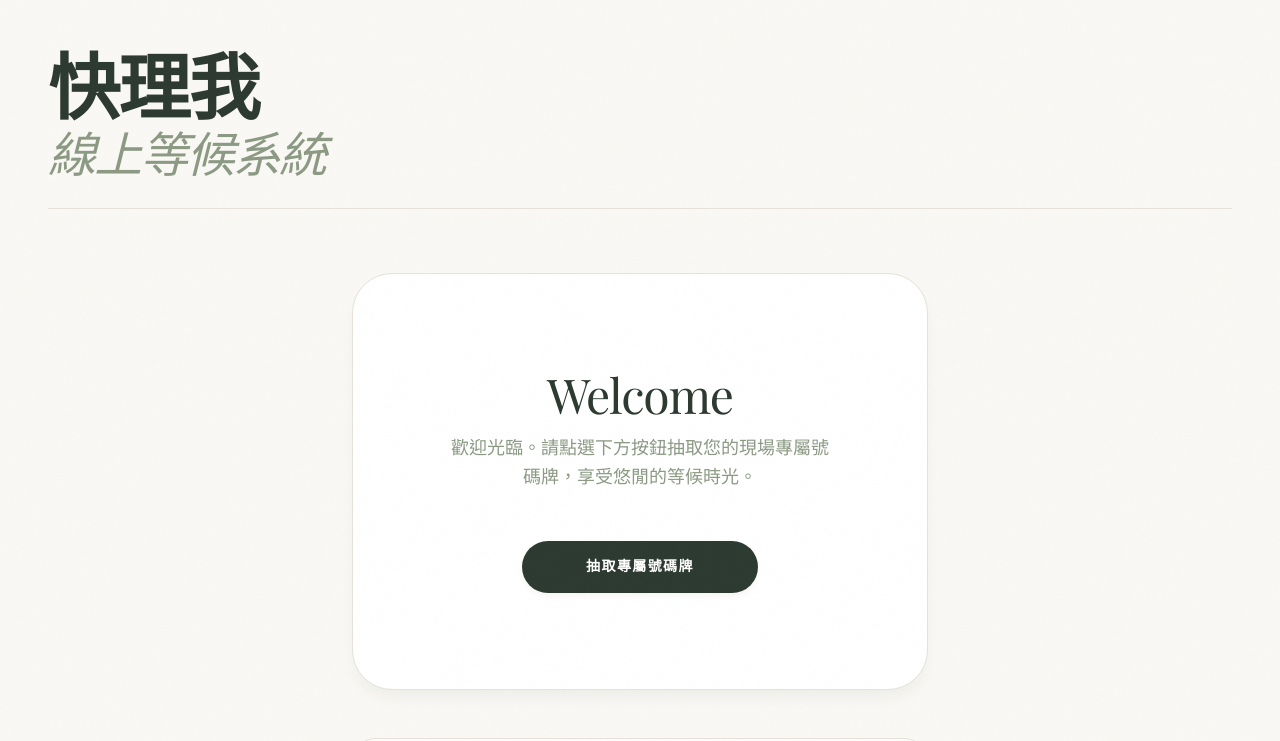
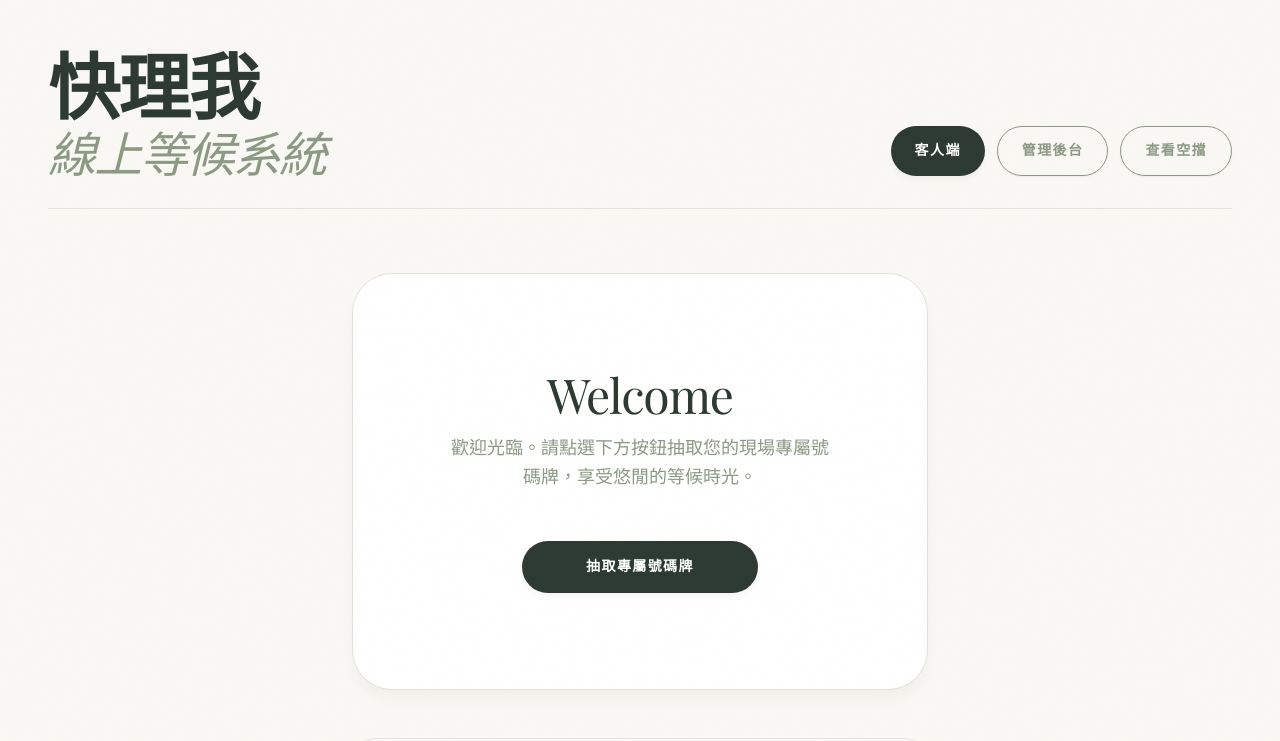
Before and after one commit to harrycodingnow/barbershop-linebot, a React (Vite) app: page / in a window 1280 px wide. Shown: the top 741 px of the page. Built offline with nearby package versions, Linux system fonts and the light colour scheme; a web font is replaced by a local one.

Commit message:
update boiii

```diff
--- a/src/App.jsx
+++ b/src/App.jsx
@@ -1,10 +1,11 @@
 import { useEffect, useState } from "react";
 import CustomerView from "./components/CustomerView";
 import AdminView from "./components/AdminView";
+import QueueDisplayView from "./components/QueueDisplayView";
 import { initSalonData } from "./utils/storage";
 import Button from "./components/ui/Button";
 
-const VALID_VIEWS = new Set(["customer", "admin"]);
+const VALID_VIEWS = new Set(["customer", "admin", "display"]);
 
 const getViewFromURL = () => {
   const params = new URLSearchParams(window.location.search);
@@ -42,6 +43,8 @@ function App() {
     switch (view) {
       case "admin":
         return <AdminView />;
+      case "display":
+        return <QueueDisplayView />;
       case "customer":
       default:
         return <CustomerView />;
@@ -59,6 +62,30 @@ function App() {
                 <span className="block italic pr-4 mt-2 text-4xl md:text-5xl text-sage">線上等候系統</span>
               </h1>
             </div>
+            {/* View Switchers */}
+            <nav className="flex flex-wrap gap-3">
+              <Button
+                onClick={() => navigateToView("customer")}
+                variant={view === "customer" ? "primary" : "outline"}
+                className="text-xs md:text-sm px-4 md:px-6"
+              >
+                客人端
+              </Button>
+              <Button
+                onClick={() => navigateToView("admin")}
+                variant={view === "admin" ? "primary" : "outline"}
+                className="text-xs md:text-sm px-4 md:px-6"
+              >
+                管理後台
+              </Button>
+              <Button
+                onClick={() => navigateToView("display")}
+                variant={view === "display" ? "primary" : "outline"}
+                className="text-xs md:text-sm px-4 md:px-6"
+              >
+                查看空擋
+              </Button>
+            </nav>
           </div>
         </header>
 
--- /dev/null
+++ b/src/components/QueueDisplayView.jsx
@@ -0,0 +1,82 @@
+import { useState, useEffect } from "react";
+import { TicketService } from "../utils/storage";
+
+export default function QueueDisplayView() {
+    const [queueStatus, setQueueStatus] = useState(TicketService.getQueueStatus());
+
+    // Refresh status from storage whenever it changes or on mount
+    const refreshStatus = () => setQueueStatus(TicketService.getQueueStatus());
+
+    useEffect(() => {
+        window.addEventListener('salon_data_updated', refreshStatus);
+        return () => window.removeEventListener('salon_data_updated', refreshStatus);
+    }, []);
+
+    // Get the next up to 5 waiting tickets
+    const upcomingTickets = queueStatus.waitingTickets.slice(0, 5);
+
+    return (
+        <div className="space-y-12 animate-in fade-in duration-700 py-8">
+
+            {/* Top Section: The Big Display */}
+            <div className="bg-white p-12 md:p-16 rounded-[40px] shadow-soft-md border border-stone text-center relative overflow-hidden">
+                <div className="absolute top-0 inset-x-0 h-4 bg-terracotta/20"></div>
+                <h2 className="font-sans font-semibold text-2xl text-sage mb-6 tracking-[0.2em] uppercase">
+                    目前叫號
+                </h2>
+
+                <div className="text-9xl md:text-[10rem] font-display text-forest tracking-tighter mb-4 leading-none">
+                    {queueStatus.currentCalledNumber > 0 ? `#${queueStatus.currentCalledNumber}` : '--'}
+                </div>
+
+                <div className="mt-8 pt-8 border-t border-stone inline-block w-2/3 md:w-1/2">
+                    <p className="text-sage font-sans uppercase tracking-widest text-sm mb-2">現場等候</p>
+                    <p className="text-4xl font-display text-terracotta">
+                        {queueStatus.totalWaiting} <span className="text-2xl font-sans italic text-sage ml-1">人</span>
+                    </p>
+                </div>
+            </div>
+
+            {/* Bottom Section: Upcoming Queue */}
+            <div className="space-y-6">
+                <h3 className="text-2xl font-display text-forest flex items-center justify-center mb-8">
+                    <span className="bg-clay-softer text-forest border border-stone text-sm py-1 px-4 rounded-full font-sans tracking-widest uppercase shadow-sm">
+                        接下來的等候名單
+                    </span>
+                </h3>
+
+                {upcomingTickets.length === 0 ? (
+                    <div className="bg-white/60 backdrop-blur-sm rounded-3xl p-12 text-center border border-stone">
+                        <p className="text-sage font-sans italic text-lg">目前無需等候，歡迎直接入座</p>
+                    </div>
+                ) : (
+                    <div className="grid grid-cols-1 md:grid-cols-2 lg:grid-cols-3 gap-6">
+                        {upcomingTickets.map((ticket, index) => (
+                            <div
+                                key={ticket.id}
+                                className={`bg-white rounded-3xl p-6 shadow-sm border border-stone flex flex-col items-center justify-center text-center transition-all duration-500
+                                    ${index === 0 ? 'ring-2 ring-terracotta/30 bg-terracotta/5 scale-105' : 'hover:bg-alabaster'}`}
+                            >
+                                {index === 0 && (
+                                    <span className="text-[10px] text-terracotta uppercase tracking-widest font-bold mb-3 bg-white px-3 py-1 rounded-full shadow-sm border border-terracotta/20">
+                                        下一位
+                                    </span>
+                                )}
+                                <div className="text-4xl font-display text-sage mb-2">
+                                    #{ticket.ticketNumber}
+                                </div>
+                                <div className="font-semibold text-forest text-lg truncate w-full px-4">
+                                    {ticket.displayName}
+                                </div>
+                                <div className="text-xs text-sage/70 font-sans mt-3">
+                                    取號: {new Date(ticket.createdAt).toLocaleTimeString([], { hour: '2-digit', minute: '2-digit' })}
+                                </div>
+                            </div>
+                        ))}
+                    </div>
+                )}
+            </div>
+
+        </div>
+    );
+}
```
